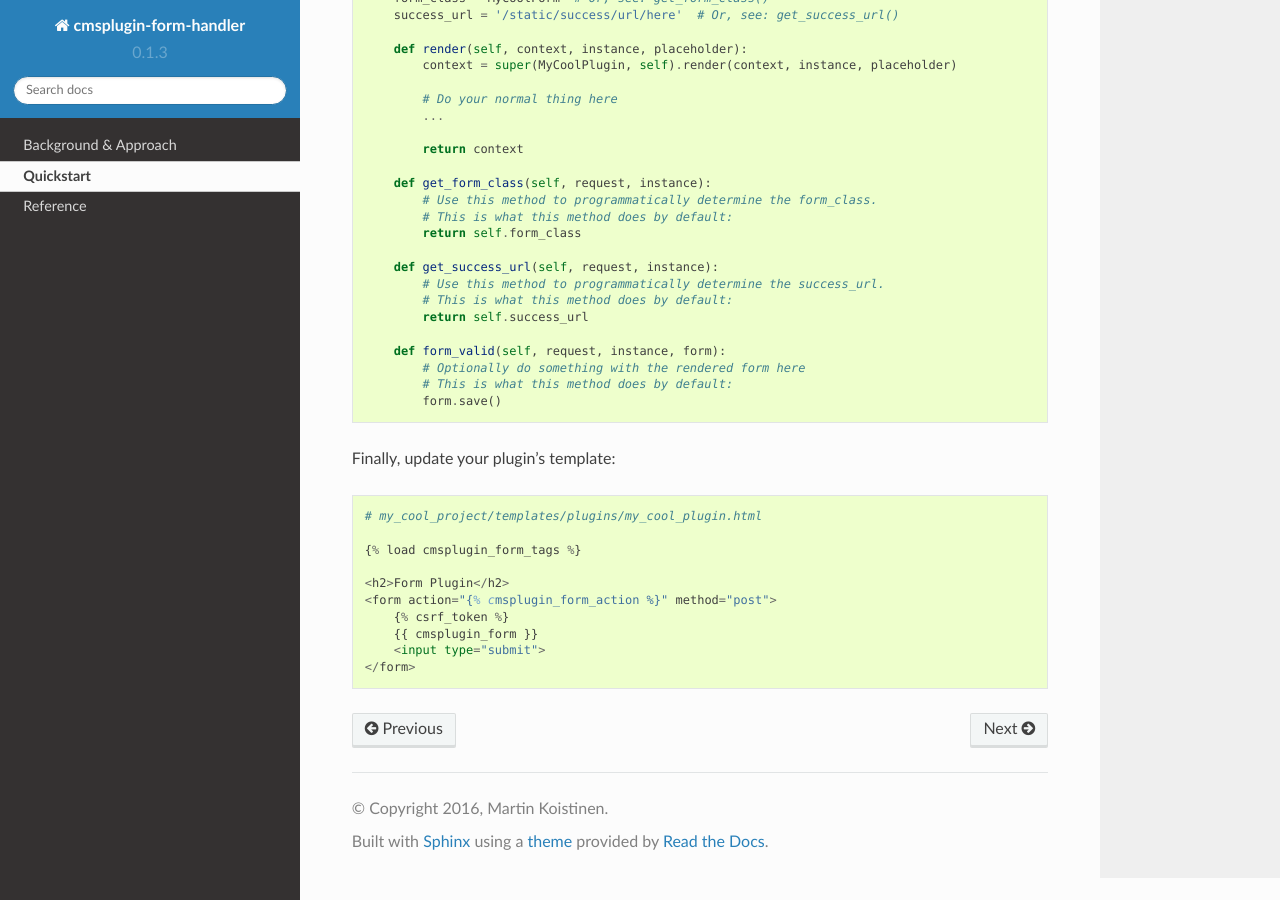
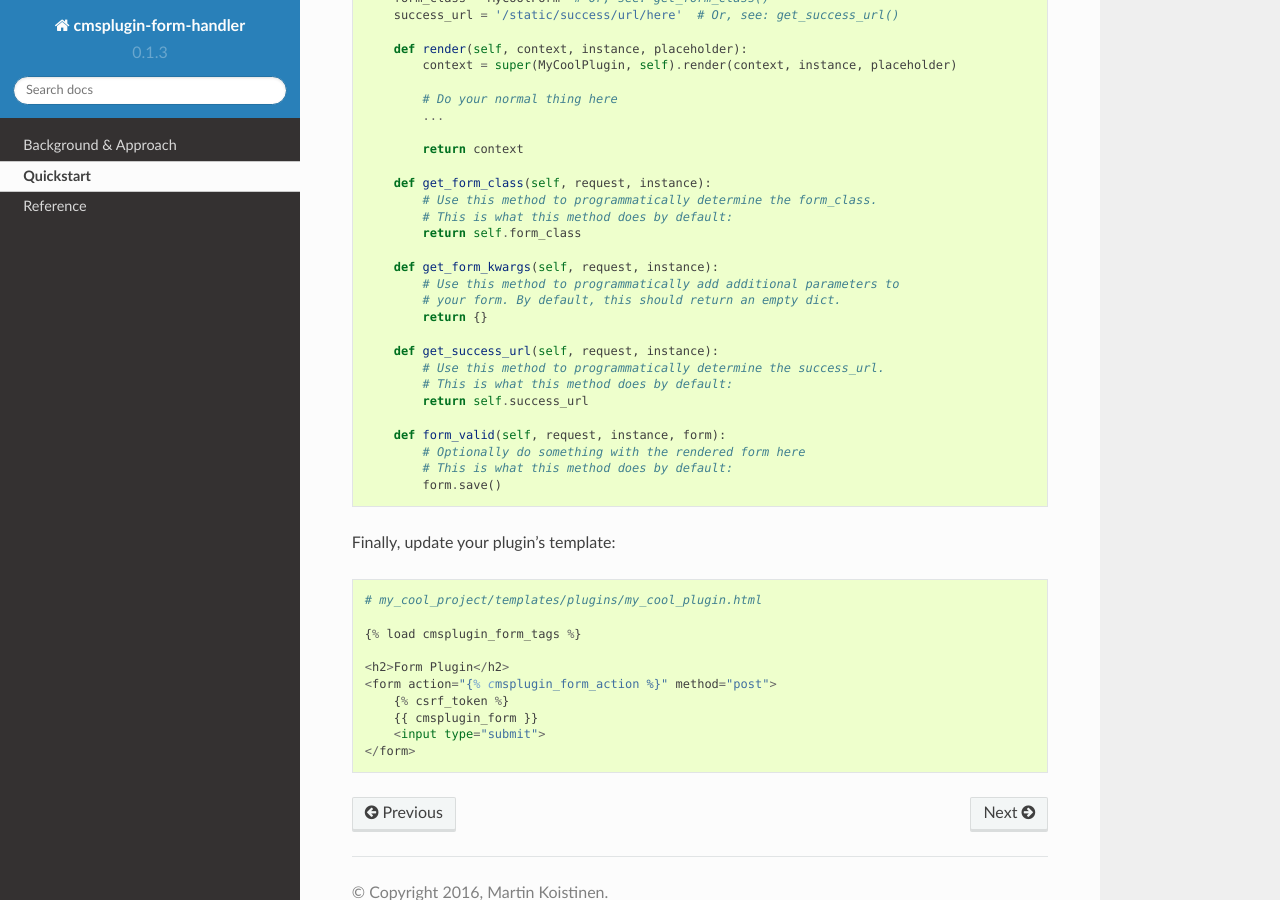
Before and after one commit to mkoistinen/cmsplugin-form-handler, a Sphinx documentation site: the page built from docs/quickstart.rst, in a window 1280 px wide and 900 px high, scrolled down 1447 px. Built offline with Sphinx 7.4.7 and the Read the Docs theme 2.0.0, drawn with Linux system fonts in a browser that asks for light colours.

Commit message:
Adds `get_form_kwargs()` method

```diff
--- a/docs/quickstart.rst
+++ b/docs/quickstart.rst
@@ -82,6 +82,11 @@ Subclass your cms plugin from ``FormPluginBase``: ::
             # This is what this method does by default:
             return self.form_class
 
+        def get_form_kwargs(self, request, instance):
+            # Use this method to programmatically add additional parameters to
+            # your form. By default, this should return an empty dict.
+            return {}
+
         def get_success_url(self, request, instance):
             # Use this method to programmatically determine the success_url.
             # This is what this method does by default:
```
